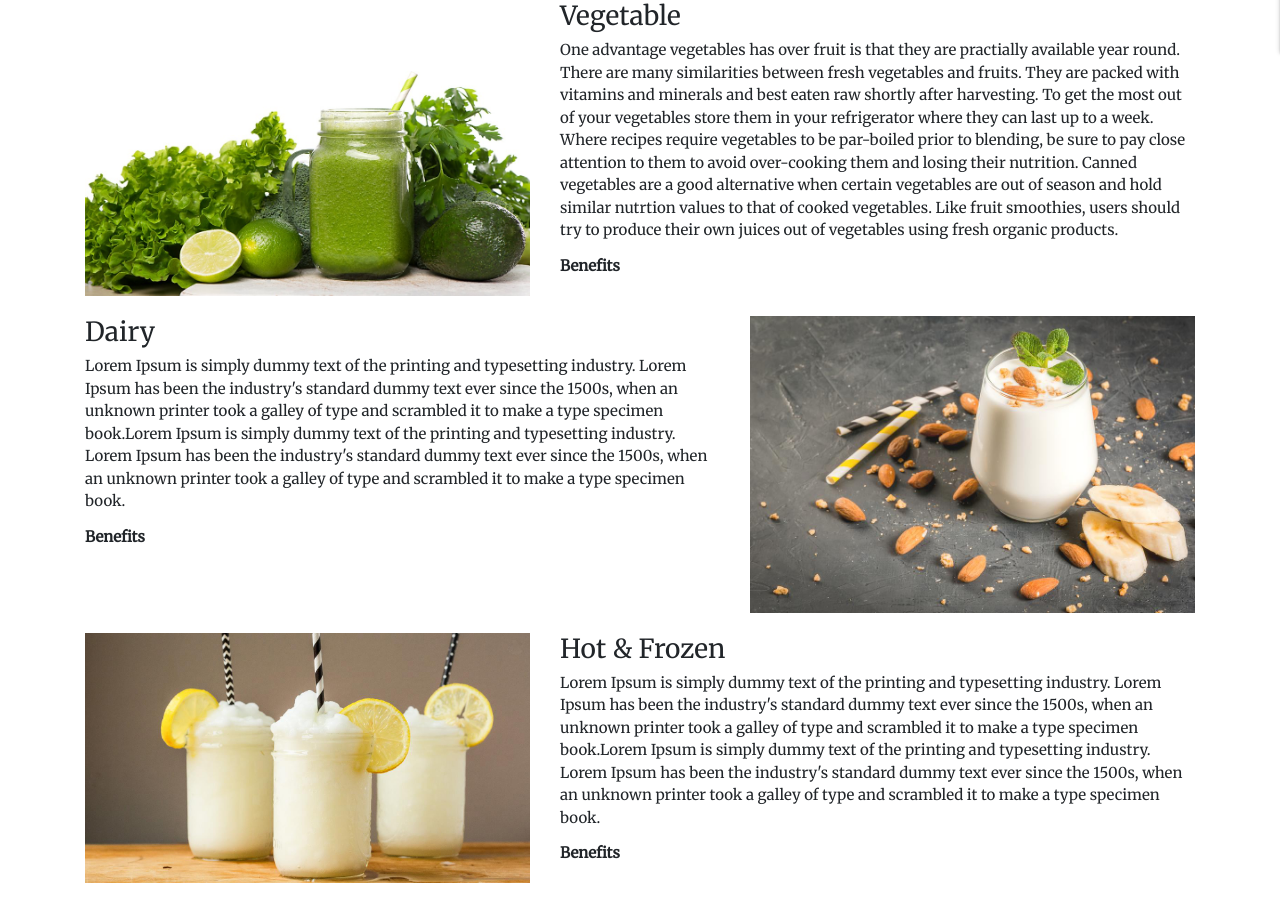
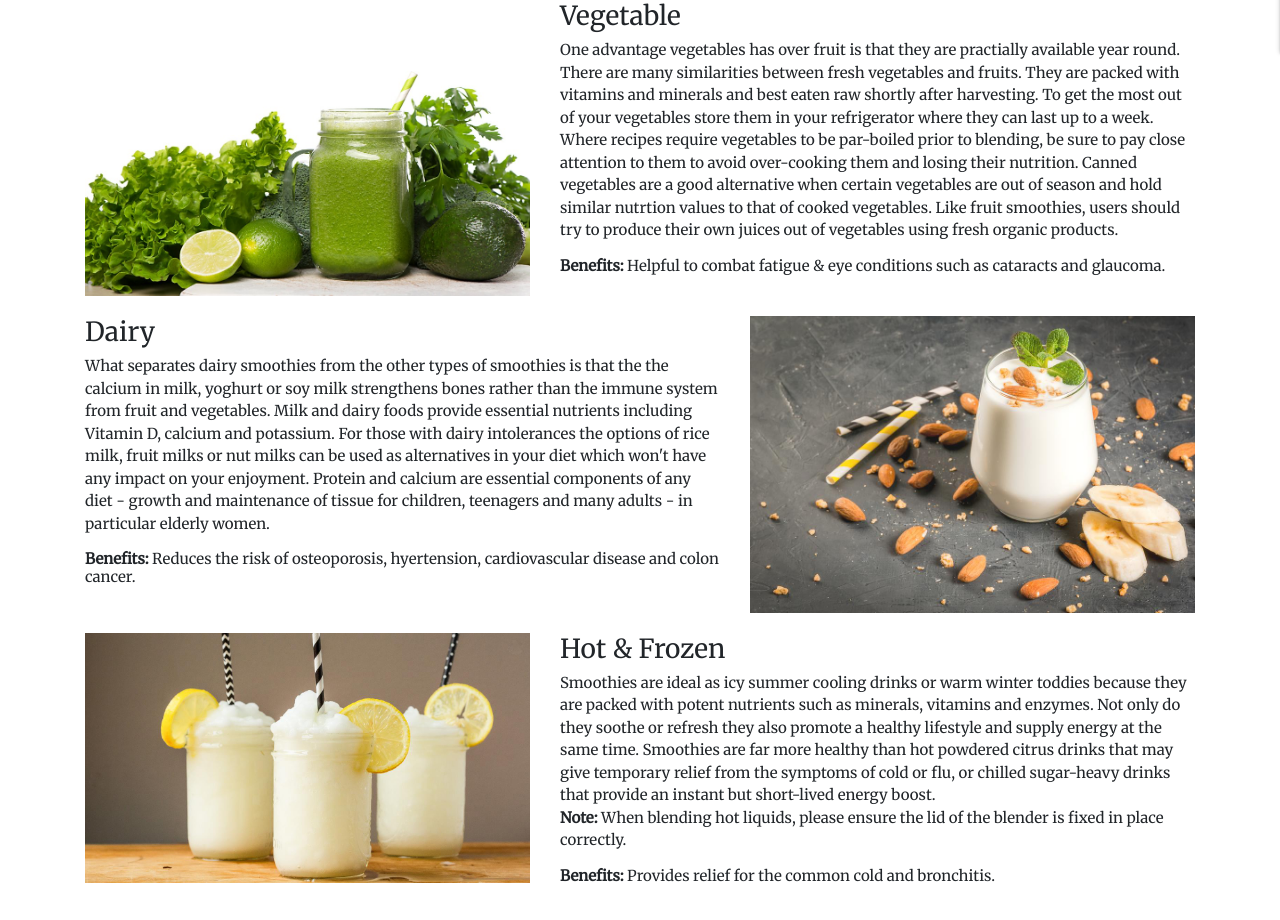
Before and after one commit to colinflahive/CI-MS3-Smooth-ez, a Flask app: page / in a window 1280 px wide. Shown: the part 808-1728 px from the top of the page. Before the commit the page ends 1691 px from the top, so only its background shows below. Run offline with Flask 2, Linux system fonts and the light colour scheme; data that the repository does not hold is empty; some libraries are stand-ins or nearby versions; some web fonts are replaced.

Commit message:
content added to index.html for Dairy and Hot & Cold categories

```diff
--- a/templates/index.html
+++ b/templates/index.html
@@ -7,7 +7,7 @@
     <div class="col s12 intro-text"></div>
 </div>
 
-<div class="row featurette">
+<div class="row smoothiebio">
     <div class="col-md-7">
         <h3>Fruit</h3>
         <p>
@@ -26,7 +26,7 @@
     </div>
 </div>
 
-<div class="row featurette">
+<div class="row smoothiebio">
 
     <div class="col-md-5">
         <img src="static/assets/images/home-veg.jpg" class="responsive-img" alt="veg image">
@@ -40,24 +40,25 @@
             to be par-boiled prior to blending, be sure to pay close attention to them to avoid over-cooking them and losing their nutrition.
             Canned vegetables are a good alternative when certain vegetables are out of season and hold similar nutrtion values to that of
             cooked vegetables. Like fruit smoothies, users should try to produce their own juices out of vegetables using fresh organic products.
-            <strong><h6>Benefits</h6></strong>
+            <h6><strong>Benefits:</strong> Helpful to combat fatigue & eye conditions such as cataracts and glaucoma.</h6>
         </p>
     </div>
 
 
 </div>
 
-<div class="row featurette">
+<div class="row smoothiebio">
     <div class="col-md-7">
         <h3>Dairy</h3>
         <p>
-            Lorem Ipsum is simply dummy text of the printing and typesetting industry. Lorem Ipsum has been the
-            industry's standard dummy text ever since the 1500s, when an unknown printer took a galley of type and
-            scrambled it to make a type specimen book.Lorem Ipsum is simply dummy text of the printing and
-            typesetting
-            industry. Lorem Ipsum has been the industry's standard dummy text ever since the 1500s, when an unknown
-            printer took a galley of type and scrambled it to make a type specimen book.
-            <strong><h6>Benefits</h6></strong>
+            What separates dairy smoothies from the other types of smoothies is that the the calcium in milk, yoghurt or soy
+            milk strengthens bones rather than the immune system from fruit and vegetables. Milk and dairy foods provide essential
+            nutrients including Vitamin D, calcium and potassium. For those with dairy intolerances the options of rice milk,
+            fruit milks or nut milks can be used as alternatives in your diet which won't have any impact on your enjoyment.
+            Protein and calcium are essential components of any diet - growth and maintenance of tissue for children, teenagers
+            and many adults - in particular elderly women.
+
+            <h6><strong>Benefits:</strong> Reduces the risk of osteoporosis, hyertension, cardiovascular disease and colon cancer.</h6>
         </p>
     </div>
 
@@ -66,20 +67,19 @@
     </div>
 </div>
 
-<div class="row featurette">
+<div class="row smoothiebio">
     <div class="col-md-5">
         <img src="static/assets/images/home-frozen.jpg" class="responsive-img" alt="frozen image">
     </div>
     <div class="col-md-7">
         <h3>Hot & Frozen</h3>
-        <p>
-            Lorem Ipsum is simply dummy text of the printing and typesetting industry. Lorem Ipsum has been the
-            industry's standard dummy text ever since the 1500s, when an unknown printer took a galley of type and
-            scrambled it to make a type specimen book.Lorem Ipsum is simply dummy text of the printing and
-            typesetting
-            industry. Lorem Ipsum has been the industry's standard dummy text ever since the 1500s, when an unknown
-            printer took a galley of type and scrambled it to make a type specimen book.
-            <strong><h6>Benefits</h6></strong>
+        <p> Smoothies are ideal as icy summer cooling drinks or warm winter toddies because they are packed with potent nutrients
+            such as minerals, vitamins and enzymes. Not only do they soothe or refresh they also promote a healthy lifestyle and
+            supply energy at the same time. Smoothies are far more healthy than hot powdered citrus drinks that may give temporary
+            relief from the symptoms of cold or flu, or chilled sugar-heavy drinks that provide an instant but short-lived energy
+            boost. </br>
+            <strong>Note: </strong>When blending hot liquids, please ensure the lid of the blender is fixed in place correctly.
+            <h6><strong>Benefits: </strong>Provides relief for the common cold and bronchitis.</h6>
         </p>
     </div>
 
```
